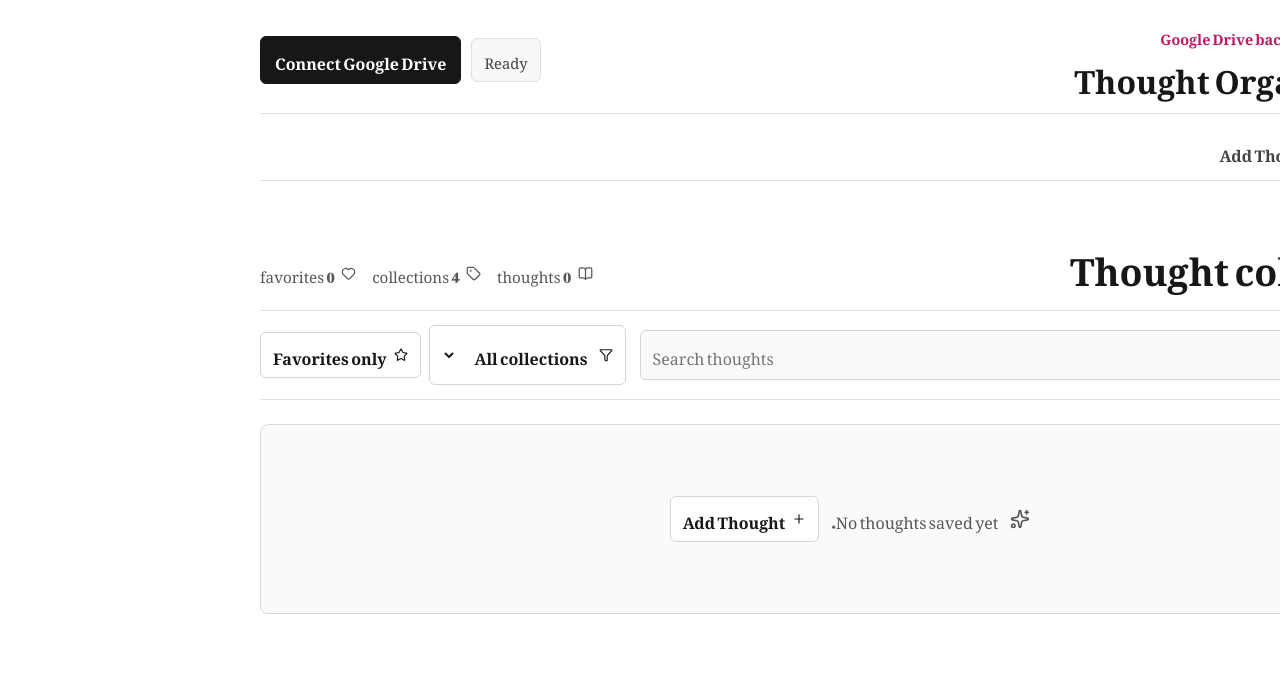
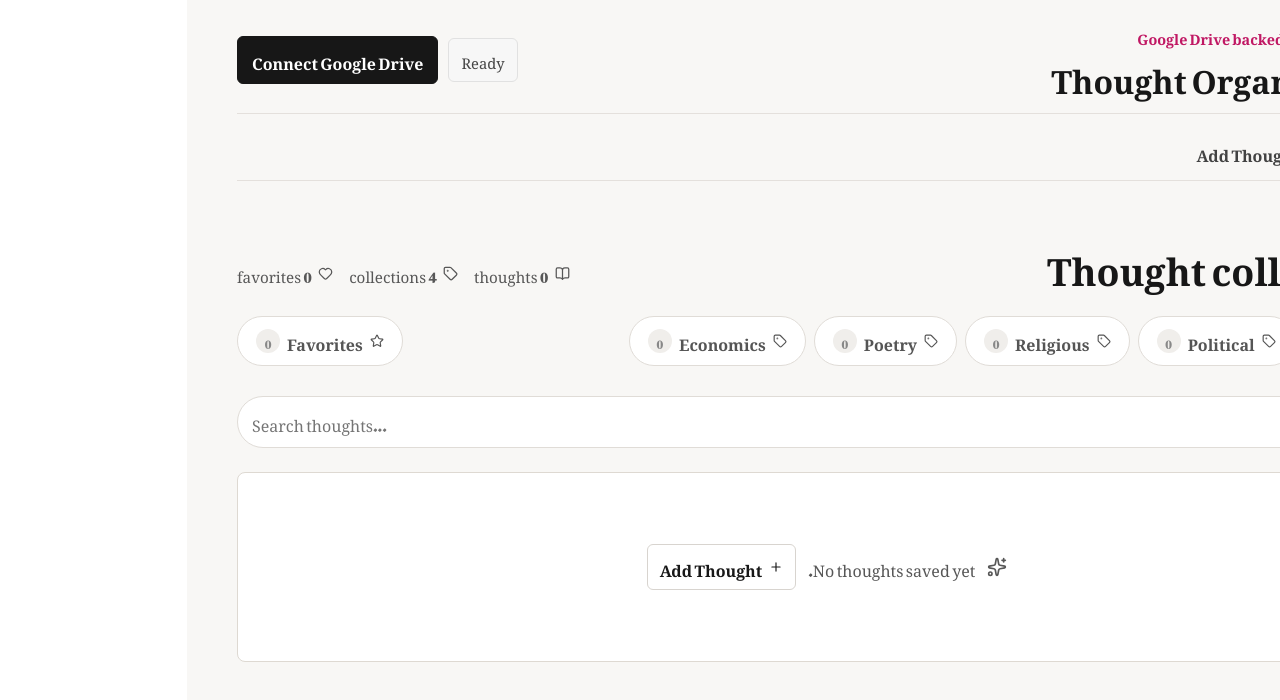
Before and after one commit to Kaiserabbas/thought-organizer, a React (Vite) app: page / in a window 1280 px wide. Shown: the top 700 px of the page. Built offline with nearby package versions, Linux system fonts and the light colour scheme; a web font is replaced by a local one.

Commit message:
Update the thoughts views

```diff
--- a/src/App.css
+++ b/src/App.css
@@ -30,7 +30,7 @@ body {
   margin: 0;
   min-height: 100vh;
   color: #171717;
-  background: #ffffff;
+  background: #f8f7f5;
   direction: rtl;
   text-align: right;
 }
@@ -54,7 +54,7 @@ button {
   min-height: 100vh;
   padding: 0 24px 48px;
   color: #171717;
-  background: #ffffff;
+  background: #f8f7f5;
 }
 
 .topbar {
@@ -250,6 +250,84 @@ h1 {
   gap: 24px;
 }
 
+/* ─── Category Tabs ─── */
+
+.category-tabs {
+  display: flex;
+  gap: 8px;
+  padding: 6px 0;
+  overflow-x: auto;
+  scrollbar-width: thin;
+  scrollbar-color: #d8d4cf transparent;
+  -webkit-overflow-scrolling: touch;
+}
+
+.category-tabs::-webkit-scrollbar {
+  height: 4px;
+}
+
+.category-tabs::-webkit-scrollbar-thumb {
+  background: #d8d4cf;
+  border-radius: 4px;
+}
+
+.category-tab {
+  display: inline-flex;
+  align-items: center;
+  gap: 7px;
+  padding: 10px 18px;
+  white-space: nowrap;
+  color: #555555;
+  background: #ffffff;
+  border: 1.5px solid #e0dcd7;
+  border-radius: 100px;
+  font-size: 1rem;
+  font-weight: 700;
+  cursor: pointer;
+  transition: all 180ms ease;
+  flex-shrink: 0;
+}
+
+.category-tab:hover {
+  color: #c01763;
+  border-color: #c01763;
+  background: #fff8fb;
+  transform: translateY(-1px);
+}
+
+.category-tab.active {
+  color: #ffffff;
+  background: #c01763;
+  border-color: #c01763;
+  box-shadow: 0 4px 14px rgba(192, 23, 99, 0.25);
+}
+
+.category-tab.active .tab-count {
+  color: #ffffff;
+  background: rgba(255, 255, 255, 0.25);
+}
+
+.tab-count {
+  display: inline-flex;
+  align-items: center;
+  justify-content: center;
+  min-width: 24px;
+  height: 24px;
+  padding: 0 7px;
+  font-size: 0.78rem;
+  font-weight: 700;
+  color: #888888;
+  background: #f0eeeb;
+  border-radius: 100px;
+  line-height: 1;
+}
+
+.tab-favorites {
+  margin-inline-start: auto;
+}
+
+/* ─── Collections Layout ─── */
+
 .collections-heading {
   display: flex;
   justify-content: space-between;
@@ -287,9 +365,6 @@ h1 {
   align-items: center;
   gap: 14px;
   flex-wrap: wrap;
-  padding: 14px 0;
-  border-top: 1px solid #e4e0dc;
-  border-bottom: 1px solid #e4e0dc;
 }
 
 .search-box {
@@ -298,11 +373,11 @@ h1 {
   display: flex;
   align-items: center;
   gap: 9px;
-  padding: 0 12px;
+  padding: 0 14px;
   color: #646464;
-  background: #fafafa;
-  border: 1px solid #d8d4cf;
-  border-radius: 6px;
+  background: #ffffff;
+  border: 1.5px solid #e0dcd7;
+  border-radius: 100px;
 }
 
 .search-box input {
@@ -311,7 +386,7 @@ h1 {
   outline: none;
   color: #171717;
   background: transparent;
-  padding: 10px 0;
+  padding: 11px 0;
 }
 
 .toolbar-controls {
@@ -334,6 +409,22 @@ h1 {
   background: #fff4f8;
   border-color: #c01763;
 }
+
+/* ─── Single Category View ─── */
+
+.single-category-view {
+  display: flex;
+  flex-direction: column;
+  gap: 16px;
+}
+
+.article-list {
+  display: flex;
+  flex-direction: column;
+  gap: 14px;
+}
+
+/* ─── Sections ─── */
 
 .featured-section,
 .collection-section {
@@ -393,30 +484,31 @@ h1 {
   gap: 14px;
 }
 
+/* ─── Article Cards (Enhanced) ─── */
+
 .article-card {
   width: 100%;
-  min-height: 210px;
-  padding: 15px;
+  padding: 20px;
   display: flex;
   flex-direction: column;
-  gap: 8px;
+  gap: 10px;
   text-align: right;
   color: #171717;
   background: #ffffff;
-  border: 1px solid #ded9d2;
-  border-radius: 8px;
-  transition: border-color 160ms ease, box-shadow 160ms ease, transform 160ms ease;
+  border: 1px solid #e4e0dc;
+  border-radius: 10px;
+  transition: border-color 180ms ease, box-shadow 180ms ease, transform 180ms ease;
 }
 
 .article-card:hover {
   border-color: #c01763;
-  box-shadow: 0 12px 30px rgba(23, 23, 23, 0.08);
+  box-shadow: 0 8px 28px rgba(192, 23, 99, 0.09), 0 2px 8px rgba(0, 0, 0, 0.04);
 }
 
 .article-meta {
   flex-wrap: wrap;
-  color: #676767;
-  font-size: 0.88rem;
+  color: #888888;
+  font-size: 0.85rem;
 }
 
 .favorite-mark {
@@ -426,20 +518,29 @@ h1 {
 
 .article-card strong {
   color: #111111;
-  font-size: 1.28rem;
-  line-height: 1.65;
+  font-size: 1.35rem;
+  line-height: 1.75;
   font-weight: 700;
 }
 
-.feature-card-large strong {
-  font-size: 2rem;
-  line-height: 1.55;
+.article-card p {
+  color: #3a3a3a;
+  font-size: 1.08rem;
+  line-height: 1.95;
 }
 
-.article-card p {
-  color: #444444;
-  font-size: 1rem;
-  line-height: 1.75;
+.article-category-badge {
+  display: inline-flex;
+  align-items: center;
+  gap: 5px;
+  align-self: flex-start;
+  padding: 4px 10px;
+  color: #7a5a00;
+  background: #fef9ec;
+  border: 1px solid #eed9a0;
+  border-radius: 100px;
+  font-size: 0.78rem;
+  font-weight: 700;
 }
 
 .article-open {
@@ -449,12 +550,21 @@ h1 {
   font-weight: 700;
 }
 
+/* In single-category (list) view, make cards horizontal for easier scanning */
+.article-list .article-card {
+  border-right: 4px solid #e4e0dc;
+}
+
+.article-list .article-card:hover {
+  border-right-color: #c01763;
+}
+
 .empty-state {
   min-height: 190px;
   padding: 26px;
   border: 1px solid #ded9d2;
   border-radius: 8px;
-  background: #fafafa;
+  background: #ffffff;
   color: #575757;
   display: flex;
   align-items: center;
@@ -462,6 +572,8 @@ h1 {
   gap: 12px;
   flex-wrap: wrap;
 }
+
+/* ─── Composer / Add Thought ─── */
 
 .composer-layout {
   display: grid;
@@ -695,6 +807,8 @@ h1 {
   font-size: 0.9rem;
 }
 
+/* ─── Preview Modal ─── */
+
 .preview-backdrop {
   position: fixed;
   inset: 0;
@@ -762,7 +876,7 @@ h1 {
 }
 
 .preview-description {
-  padding: 18px;
+  padding: 22px;
   color: #111111;
   background: #fafafa;
   border: 1px solid #e4e0dc;
@@ -805,6 +919,8 @@ h1 {
   gap: 8px;
   flex-wrap: wrap;
 }
+
+/* ─── Responsive ─── */
 
 @media (max-width: 980px) {
   .featured-grid {
@@ -898,4 +1014,17 @@ h1 {
     font-size: 1.12rem;
     line-height: 1.9;
   }
+
+  .category-tabs {
+    gap: 6px;
+  }
+
+  .category-tab {
+    padding: 8px 14px;
+    font-size: 0.92rem;
+  }
+
+  .tab-favorites {
+    margin-inline-start: 0;
+  }
 }
--- a/src/App.jsx
+++ b/src/App.jsx
@@ -477,6 +477,8 @@ export default function App() {
             formatDate={formatDate}
             summarizeText={summarizeText}
             setSelectedThought={setSelectedThought}
+            toggleFavorite={toggleFavorite}
+            deleteThought={deleteThought}
             onAddThought={() => setActiveView('add')}
           />
         ) : (
--- a/src/CollectionsView.jsx
+++ b/src/CollectionsView.jsx
@@ -2,7 +2,6 @@ import {
   BookOpen,
   CalendarDays,
   ChevronLeft,
-  Filter,
   Heart,
   Plus,
   Search,
@@ -23,42 +22,57 @@ export default function CollectionsView({
   formatDate,
   summarizeText,
   setSelectedThought,
+  toggleFavorite,
+  deleteThought,
   onAddThought,
 }) {
   const normalizedQuery = collectionSearchQuery.trim().toLowerCase();
-  const visibleThoughts = [...thoughts]
+
+  // Apply search + favorites filter (category is handled by tabs)
+  const baseFiltered = [...thoughts]
     .sort((left, right) => Number(right.createdAt || right.timestamp || 0) - Number(left.createdAt || left.timestamp || 0))
     .filter((thought) => {
       const haystack = `${thought.subject} ${thought.description} ${thought.category}`.toLowerCase();
       const matchesQuery = !normalizedQuery || haystack.includes(normalizedQuery);
-      const matchesCategory = collectionSelectedCategory === 'All' || thought.category === collectionSelectedCategory;
       const matchesFavorite = !collectionFavoritesOnly || thought.favorite;
-      return matchesQuery && matchesCategory && matchesFavorite;
+      return matchesQuery && matchesFavorite;
     });
 
+  // Apply category filter
+  const visibleThoughts = collectionSelectedCategory === 'All'
+    ? baseFiltered
+    : baseFiltered.filter((thought) => thought.category === collectionSelectedCategory);
+
+  // Count thoughts per category (from baseFiltered so counts respect search/fav filters)
+  const categoryCounts = {};
+  for (const cat of categories) {
+    categoryCounts[cat] = baseFiltered.filter((t) => t.category === cat).length;
+  }
+  const favoritesCount = baseFiltered.filter((t) => t.favorite).length;
+
+  // Group by category for "All" view
   const groupedCollections = categories
     .map((category) => {
       const items = visibleThoughts.filter((thought) => thought.category === category);
-
-      return {
-        category,
-        items,
-        favoriteCount: items.filter((thought) => thought.favorite).length,
-      };
+      return { category, items };
     })
     .filter((group) => group.items.length > 0);
 
-  const featuredThoughts = visibleThoughts.slice(0, 5);
   const totalFavorites = thoughts.filter((thought) => thought.favorite).length;
 
-  const renderThoughtCard = (thought, className = 'article-card', excerptLength = 92) => (
-    <button key={thought.id} type="button" className={className} onClick={() => setSelectedThought(thought)}>
+  const renderThoughtCard = (thought) => (
+    <button key={thought.id} type="button" className="article-card" onClick={() => setSelectedThought(thought)}>
       <span className="article-meta">
         <CalendarDays size={13} /> {formatDate(thought.entryDate || thought.createdAt || thought.timestamp)}
         {thought.favorite && <Heart size={13} className="favorite-mark" />}
       </span>
       <strong>{thought.subject || 'Untitled thought'}</strong>
-      <p>{summarizeText(thought.description, excerptLength)}</p>
+      <p dir="auto" style={{ textAlign: thought.descriptionAlign || 'right' }}>
+        {summarizeText(thought.description, 180)}
+      </p>
+      <span className="article-category-badge">
+        <Tag size={11} /> {thought.category}
+      </span>
       <span className="article-open">
         Open full view <ChevronLeft size={14} />
       </span>
@@ -85,39 +99,62 @@ export default function CollectionsView({
         </div>
       </div>
 
+      {/* ── Category Tabs ── */}
+      <div className="category-tabs" role="tablist" aria-label="Filter by category">
+        <button
+          type="button"
+          role="tab"
+          aria-selected={collectionSelectedCategory === 'All' && !collectionFavoritesOnly}
+          className={`category-tab ${collectionSelectedCategory === 'All' && !collectionFavoritesOnly ? 'active' : ''}`}
+          onClick={() => { setCollectionSelectedCategory('All'); setCollectionFavoritesOnly(false); }}
+        >
+          <BookOpen size={15} />
+          All
+          <span className="tab-count">{baseFiltered.length}</span>
+        </button>
+
+        {categories.map((category) => (
+          <button
+            key={category}
+            type="button"
+            role="tab"
+            aria-selected={collectionSelectedCategory === category && !collectionFavoritesOnly}
+            className={`category-tab ${collectionSelectedCategory === category && !collectionFavoritesOnly ? 'active' : ''}`}
+            onClick={() => { setCollectionSelectedCategory(category); setCollectionFavoritesOnly(false); }}
+          >
+            <Tag size={14} />
+            {category}
+            <span className="tab-count">{categoryCounts[category] || 0}</span>
+          </button>
+        ))}
+
+        <button
+          type="button"
+          role="tab"
+          aria-selected={collectionFavoritesOnly}
+          className={`category-tab tab-favorites ${collectionFavoritesOnly ? 'active' : ''}`}
+          onClick={() => { setCollectionFavoritesOnly(true); setCollectionSelectedCategory('All'); }}
+        >
+          <Star size={14} />
+          Favorites
+          <span className="tab-count">{favoritesCount}</span>
+        </button>
+      </div>
+
+      {/* ── Search Bar ── */}
       <div className="collections-toolbar">
         <label className="search-box">
           <Search size={16} />
           <input
             value={collectionSearchQuery}
             onChange={(event) => setCollectionSearchQuery(event.target.value)}
-            placeholder="Search thoughts"
+            placeholder="Search thoughts..."
             dir="auto"
           />
         </label>
-
-        <div className="toolbar-controls">
-          <label className="filter-pill">
-            <Filter size={14} />
-            <select value={collectionSelectedCategory} onChange={(event) => setCollectionSelectedCategory(event.target.value)}>
-              <option value="All">All collections</option>
-              {categories.map((category) => (
-                <option key={category} value={category}>
-                  {category}
-                </option>
-              ))}
-            </select>
-          </label>
-          <button
-            type="button"
-            className={`toggle-pill ${collectionFavoritesOnly ? 'active' : ''}`}
-            onClick={() => setCollectionFavoritesOnly((current) => !current)}
-          >
-            <Star size={14} /> Favorites only
-          </button>
-        </div>
       </div>
 
+      {/* ── Content ── */}
       {thoughts.length === 0 ? (
         <div className="empty-state">
           <Sparkles size={20} />
@@ -131,39 +168,36 @@ export default function CollectionsView({
           <Search size={20} />
           <p>No thoughts match this view.</p>
         </div>
-      ) : (
-        <>
-          <section className="featured-section">
+      ) : collectionSelectedCategory !== 'All' || collectionFavoritesOnly ? (
+        /* ── Single category or favorites: flat grid, ALL thoughts ── */
+        <section className="single-category-view">
           <div className="section-title-row">
-              <h2>Featured thoughts</h2>
-              <span>{featuredThoughts.length} latest</span>
+            <h2>
+              {collectionFavoritesOnly ? '★ Favorites' : collectionSelectedCategory}
+            </h2>
+            <span>{visibleThoughts.length} {visibleThoughts.length === 1 ? 'thought' : 'thoughts'}</span>
           </div>
-            <div className="featured-grid">
-              {featuredThoughts.map((thought, index) => renderThoughtCard(
-                thought,
-                index === 0 ? 'article-card feature-card-large' : 'article-card feature-card',
-                index === 0 ? 180 : 86,
-              ))}
+          <div className="article-list">
+            {visibleThoughts.map((thought) => renderThoughtCard(thought))}
           </div>
         </section>
-
+      ) : (
+        /* ── All categories: grouped sections, ALL thoughts per group ── */
         <div className="collection-section-grid">
           {groupedCollections.map((group) => (
             <section key={group.category} className="collection-section">
               <div className="collection-title-row">
                 <h2>{group.category}</h2>
                 <span>
-                    {group.items.length} thoughts
-                    {group.favoriteCount > 0 ? ` / ${group.favoriteCount} favorites` : ''}
+                  {group.items.length} {group.items.length === 1 ? 'thought' : 'thoughts'}
                 </span>
               </div>
               <div className="article-grid">
-                  {group.items.slice(0, 4).map((thought) => renderThoughtCard(thought))}
+                {group.items.map((thought) => renderThoughtCard(thought))}
               </div>
             </section>
           ))}
         </div>
-        </>
       )}
     </section>
   );
```
Lines whose indentation alone changed are shown as unchanged.
